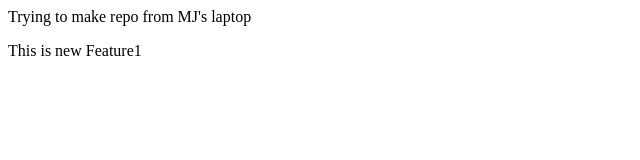
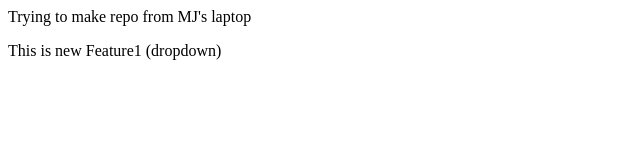
Before and after one commit to MJdaiict378/making-repo-from-local, a plain HTML site: page index.html in a window 1280 px wide. Shown: the full height of the page, 0-640 px from the left. Drawn offline with Linux system fonts and the light colour scheme.

```diff
--- a/index.html
+++ b/index.html
@@ -1,3 +1,3 @@
 <p>Trying to make repo from MJ's laptop</p>
 
-<P>This is new Feature1</P>
+<P>This is new Feature1 (dropdown)</P>
```
